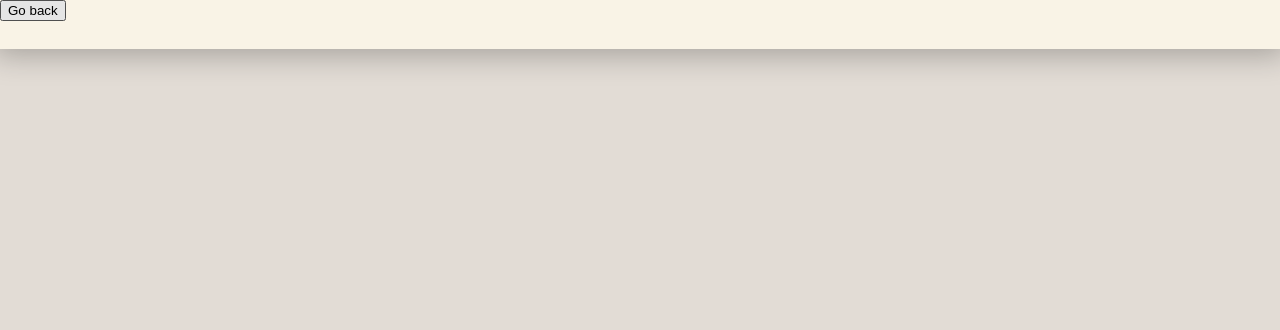
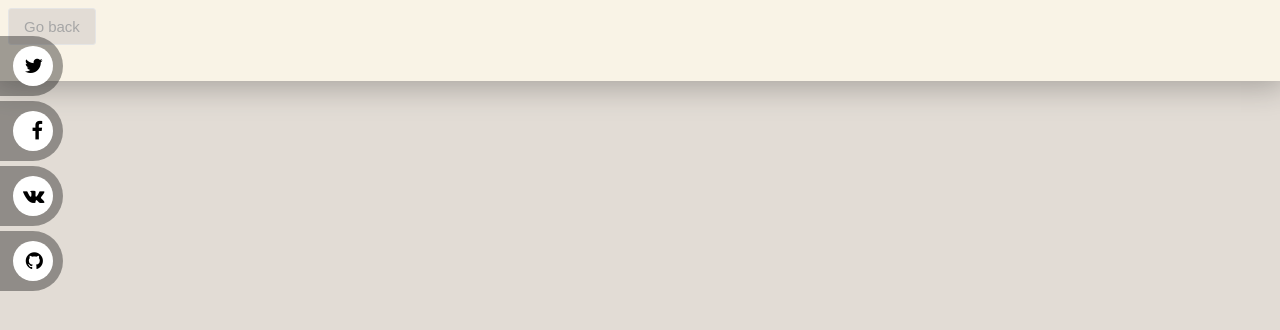
Before and after one commit to krylovsentry/fantastic-beasts, a React app: page /beast/1 in a window 1280 px wide. Shown: the top 330 px of the page. Built offline with nearby package versions, Linux system fonts and the light colour scheme; no server answers; a web font is replaced by a local one.

Commit message:
Get full description for beast (only from first section)

```diff
--- a/src/app/app.jsx
+++ b/src/app/app.jsx
@@ -4,6 +4,7 @@ import React from 'react';
 import ReactDOM from 'react-dom';
 import '../assets/stylesheets/fonts.scss';
 import '../assets/stylesheets/main.scss';
+import '../assets/stylesheets/social.scss'
 import BeastsList from "./components/BeastsList.jsx";
 import BeastPage from "./components/BeastPage.jsx";
 import {BrowserRouter, Route, Switch} from 'react-router-dom';
--- a/src/app/components/BeastPage.jsx
+++ b/src/app/components/BeastPage.jsx
@@ -6,6 +6,7 @@ import getBeast from "../client/getBeast";
 import BeastName from "./card/BeastName.jsx";
 import BeastDescription from "./card/BeastDescription.jsx";
 import BeastImage from "./card/BeastImage.jsx";
+import '../../assets/stylesheets/buttons.scss';
 
 class BeastPage extends React.Component {
     constructor() {
@@ -38,7 +39,7 @@ class BeastPage extends React.Component {
         } else {
             return (
                 <div style={styles.rootDiv}>
-                    <button onClick={this.handleBackClick}>Go back</button>
+                    <button className="btn btn-orange btn-border" onClick={this.handleBackClick}>Go back</button>
                     <div>
                         <BeastName name={this.state.beast.name}/>
                         <BeastImage image={this.state.beast.image}/>
--- /dev/null
+++ b/src/assets/stylesheets/buttons.scss
@@ -0,0 +1,82 @@
+// colors
+$btn-colors: (
+        "orange": "#e67e22",
+);
+
+// extenders
+.animate {
+  transition: all 0.3s;
+}
+
+.btn {
+  display: inline-block;
+  line-height: 35px;
+  margin: 8px;
+  padding: 0 15px;
+  font-size: 15px;
+  position: relative;
+  opacity: .999;
+  border-radius: 3px;
+  @extend .animate;
+}
+
+.btn-border {
+  background-color: #E2DCD5;
+  border: 1px solid #e5e5e5;
+  color: #a6a6a6;
+
+  &:before,
+  &:after {
+    content: '';
+    border-style: solid;
+    position: absolute;
+    z-index: 5;
+    border-radius: 3px;
+    box-sizing: content-box;
+    @extend .animate;
+  }
+
+  &:before {
+    width: 0;
+    height: 100%;
+    border-width: 1px 0 1px 0;
+    top: -1px;
+    left: 0;
+    transition-delay: 0.05s;
+  }
+
+  &:after {
+    width: 100%;
+    height: 0;
+    border-width: 0 1px 0 1px;
+    top: 0;
+    left: -1px;
+  }
+
+  &:hover {
+    background-color: transparent;
+
+    &:before {
+      width: 100%;
+    }
+
+    &:after {
+      height: 100%;
+    }
+  }
+
+  @each $name, $hex in $btn-colors {
+
+    &.btn-#{$name} {
+
+      &:before,
+      &:after {
+        border-color: #{$hex};
+      }
+
+      &:hover {
+        color: #{$hex};
+      }
+    }
+  }
+}
--- /dev/null
+++ b/src/assets/stylesheets/social.scss
@@ -0,0 +1,91 @@
+a {
+    color: #fff;
+    text-decoration: none;
+}
+.me {
+    width: 400px;
+    margin: 90px auto;
+}
+.me p,
+.me h1 {
+    text-transform: uppercase;
+    letter-spacing: 3px;
+    text-align: center;
+}
+.me p {
+    font-weight: 200;
+}
+.me span {
+    font-weight: bold;
+}
+.social {
+    position: fixed;
+    top: 20px;
+}
+.social ul {
+    padding: 0px;
+    -webkit-transform: translate(-270px, 0);
+    -moz-transform: translate(-270px, 0);
+    -ms-transform: translate(-270px, 0);
+    -o-transform: translate(-270px, 0);
+    transform: translate(-270px, 0);
+}
+.social ul li {
+    display: block;
+    margin: 5px;
+    background: rgba(0, 0, 0, 0.36);
+    width: 300px;
+    text-align: right;
+    padding: 10px;
+    -webkit-border-radius: 0 30px 30px 0;
+    -moz-border-radius: 0 30px 30px 0;
+    border-radius: 0 30px 30px 0;
+    -webkit-transition: all 1s;
+    -moz-transition: all 1s;
+    -ms-transition: all 1s;
+    -o-transition: all 1s;
+    transition: all 1s;
+}
+.social ul li:hover {
+    -webkit-transform: translate(110px, 0);
+    -moz-transform: translate(110px, 0);
+    -ms-transform: translate(110px, 0);
+    -o-transform: translate(110px, 0);
+    transform: translate(110px, 0);
+    background: rgba(255, 255, 255, 0.4);
+}
+.social ul li:hover a {
+    color: #000;
+}
+.social ul li:hover i {
+    color: #fff;
+    background: red;
+    -webkit-transform: rotate(360deg);
+    -moz-transform: rotate(360deg);
+    -ms-transform: rotate(360deg);
+    -o-transform: rotate(360deg);
+    transform: rotate(360deg);
+    -webkit-transition: all 1s;
+    -moz-transition: all 1s;
+    -ms-transition: all 1s;
+    -o-transition: all 1s;
+    transition: all 1s;
+}
+.social ul li i {
+    margin-left: 10px;
+    color: #000;
+    background: #fff;
+    padding: 10px;
+    -webkit-border-radius: 50%;
+    -moz-border-radius: 50%;
+    border-radius: 50%;
+    width: 20px;
+    height: 20px;
+    font-size: 20px;
+    background: #ffffff;
+    -webkit-transform: rotate(0deg);
+    -moz-transform: rotate(0deg);
+    -ms-transform: rotate(0deg);
+    -o-transform: rotate(0deg);
+    transform: rotate(0deg);
+}
--- a/src/index.html
+++ b/src/index.html
@@ -3,13 +3,18 @@
 <head>
     <meta charset="UTF-8">
     <title>Title</title>
-    <style type="text/css">
-        body {
-            margin: 0;
-        }
-    </style>
+
+    <link href="//netdna.bootstrapcdn.com/font-awesome/4.1.0/css/font-awesome.min.css" rel="stylesheet">
 </head>
 <body>
 <div id="react-root"></div>
+<nav class="social">
+    <ul>
+        <li><a href="https://twitter.com/gian_michelle">Twitter <i class="fa fa-twitter"></i></a></li>
+        <li><a href="https://facebook.com/">Facebook <i class="fa fa-facebook"></i></a></li>
+        <li><a href="http://dribbble.com/gian_michelle">VK <i class="fa fa-vk"></i></a></li>
+        <li><a href="http://behance.net/gianm">Github <i class="fa fa-github"></i></a></li>
+    </ul>
+</nav>
 </body>
 </html>
```
